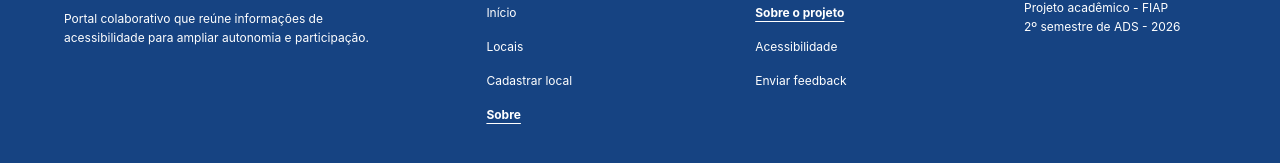
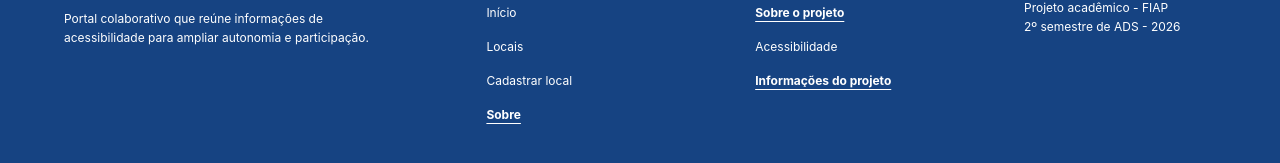
Before and after one commit to 1TDSPw-26/portal-locais-acessiveis, a React (Vite) app: page /sobre in a window 1280 px wide. Shown: the part 617-780 px from the top of the page. Built offline with nearby package versions, Linux system fonts and the light colour scheme.

Commit message:
fix: alinha destinos dos links do footer

```diff
--- a/src/components/MainLayout/Footer.tsx
+++ b/src/components/MainLayout/Footer.tsx
@@ -5,7 +5,7 @@ import { Link, NavLink } from "react-router-dom";
 const footerNavigation = [
   { label: "Início", path: "/" },
   { label: "Locais", path: "/locais" },
-  { label: "Cadastrar local", path: "/cadastrar" },
+  { label: "Cadastrar local", path: "/cadastro" },
   { label: "Sobre", path: "/sobre" },
 ];
 
@@ -13,7 +13,7 @@ const footerNavigation = [
 const projectLinks = [
   { label: "Sobre o projeto", path: "/sobre" },
   { label: "Acessibilidade", path: "/acessibilidade" },
-  { label: "Enviar feedback", path: "/" },
+  { label: "Informações do projeto", path: "/sobre" },
 ];
 
 export default function Footer() {
```
